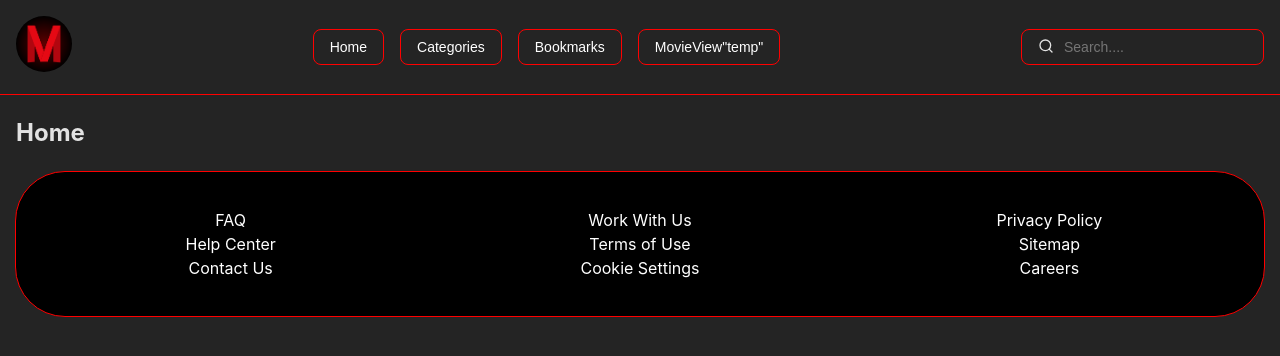
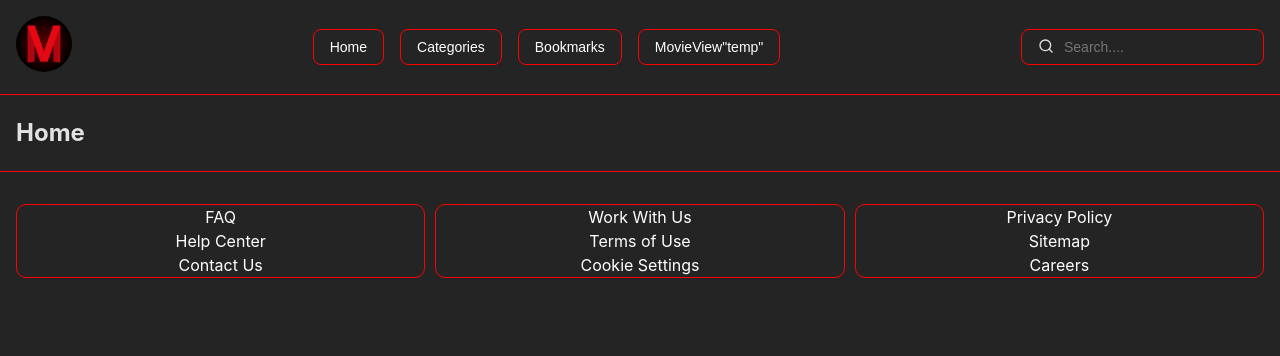
Before and after one commit to Loppan1/Movieflix, a React (Vite) app: page / in a window 1280 px wide. Shown: the top 356 px of the page. Built offline with nearby package versions, Linux system fonts and the light colour scheme.

Commit message:
Footer changes
Made some changes to footer so it look same like the header

```diff
--- a/src/components/Footer/Footer.css
+++ b/src/components/Footer/Footer.css
@@ -1,24 +1,26 @@
 .footer {
   width: 100%;
-  background-color: #000;
+  border-top: 1px solid red;
   color: #fff;
   text-align: center;
-  border: 1px solid red;
-  border-radius: 50px;
+  padding: 16px 1rem;
 }
 
 .footer-container {
   display: grid;
   grid-template-columns: 1fr 1fr 1fr;
-  gap: 20px;
-  padding: 20px;
+  gap: 10px;
+  padding: 0px;
   margin: 0 auto;
+
 }
 
 .footer-links {
   list-style-type: none;
   padding: 0;
   text-align: center;
+  border: 1px solid red;
+  border-radius: 10px;
 }
 
 .footer-link {
```
Also changed, not shown: src/assets/Logo.png.
